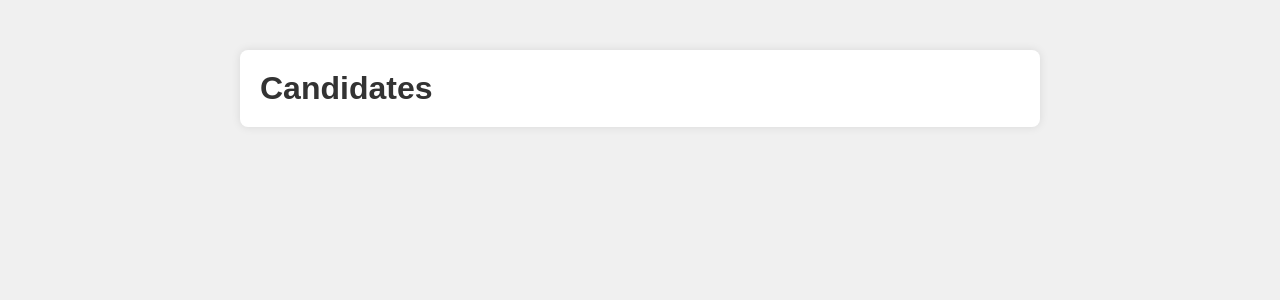
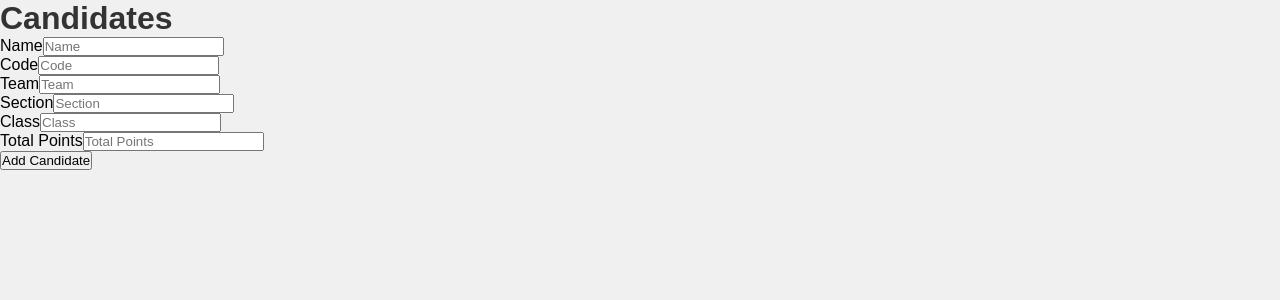
Before and after one commit to Javadamkd/art-fest-management, a Next.js app: page /candidates in a window 1280 px wide. Shown: the top 300 px of the page. Built offline with nearby package versions, Linux system fonts and the light colour scheme.

Commit message:
Update candidates.js

```diff
--- a/pages/candidates.js
+++ b/pages/candidates.js
@@ -1,9 +1,107 @@
 // pages/candidates.js
-export default function CandidatesPage() {
+import React, { useState } from 'react';
+
+const CandidatesPage = () => {
+  const [candidates, setCandidates] = useState([]);
+  const [name, setName] = useState('');
+  const [code, setCode] = useState('');
+  const [team, setTeam] = useState('');
+  const [section, setSection] = useState('');
+  const [classGrade, setClassGrade] = useState('');
+  const [totalPoints, setTotalPoints] = useState('');
+
+  const addCandidate = (e) => {
+    e.preventDefault();
+    const newCandidate = { name, code, team, section, classGrade, totalPoints };
+    setCandidates([...candidates, newCandidate]);
+    setName('');
+    setCode('');
+    setTeam('');
+    setSection('');
+    setClassGrade('');
+    setTotalPoints('');
+  };
+
   return (
-    <div className="container">
+    <div>
       <h1>Candidates</h1>
-      {/* Your content goes here */}
+      <form onSubmit={addCandidate}>
+        <div>
+          <label>Name</label>
+          <input
+            type="text"
+            placeholder="Name"
+            value={name}
+            onChange={(e) => setName(e.target.value)}
+            required
+          />
+        </div>
+        <div>
+          <label>Code</label>
+          <input
+            type="text"
+            placeholder="Code"
+            value={code}
+            onChange={(e) => setCode(e.target.value)}
+            required
+          />
+        </div>
+        <div>
+          <label>Team</label>
+          <input
+            type="text"
+            placeholder="Team"
+            value={team}
+            onChange={(e) => setTeam(e.target.value)}
+            required
+          />
+        </div>
+        <div>
+          <label>Section</label>
+          <input
+            type="text"
+            placeholder="Section"
+            value={section}
+            onChange={(e) => setSection(e.target.value)}
+            required
+          />
+        </div>
+        <div>
+          <label>Class</label>
+          <input
+            type="text"
+            placeholder="Class"
+            value={classGrade}
+            onChange={(e) => setClassGrade(e.target.value)}
+            required
+          />
+        </div>
+        <div>
+          <label>Total Points</label>
+          <input
+            type="number"
+            placeholder="Total Points"
+            value={totalPoints}
+            onChange={(e) => setTotalPoints(e.target.value)}
+            required
+          />
+        </div>
+        <button type="submit">Add Candidate</button>
+      </form>
+      <ul>
+        {candidates.map((candidate, index) => (
+          <li key={index}>
+            <h2>{candidate.name}</h2>
+            <p>Code: {candidate.code}</p>
+            <p>Team: {candidate.team}</p>
+            <p>Section: {candidate.section}</p>
+            <p>Class: {candidate.classGrade}</p>
+            <p>Total Points: {candidate.totalPoints}</p>
+          </li>
+        ))}
+      </ul>
     </div>
   );
-}
+};
+
+export default CandidatesPage;
```
